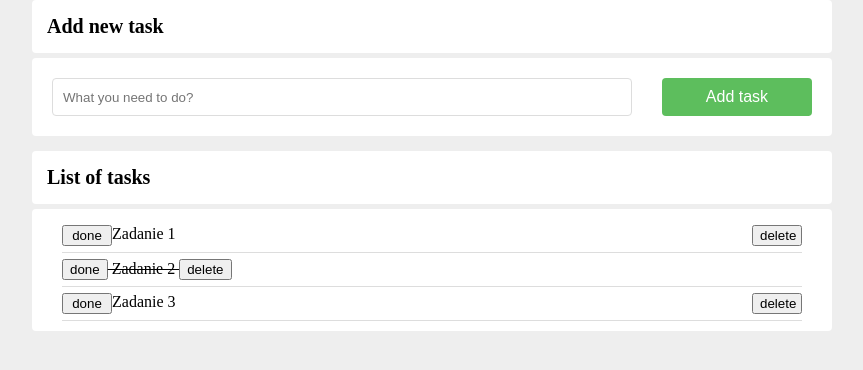
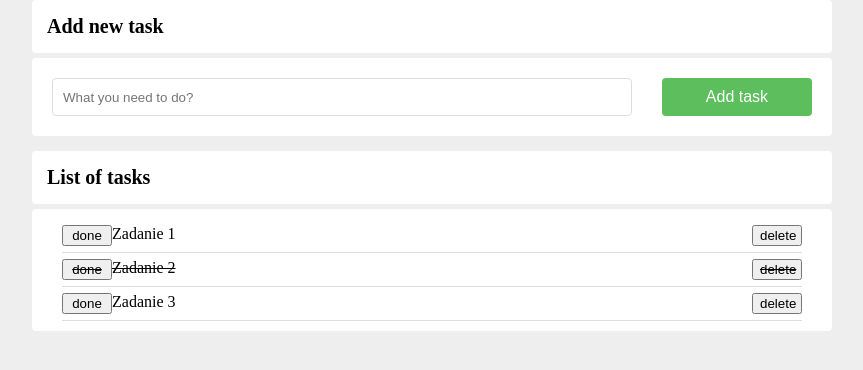
Before and after one commit to Jerszynski/to_do_list, a plain HTML site: page index.html in a window 1280 px wide. Shown: the part 258-628 px from the top of the page, without its empty margins (208-1071 px from the left). Drawn offline with Linux system fonts and the light colour scheme.

Commit message:
Update task__item--done with grid

```diff
--- a/css/form.css
+++ b/css/form.css
@@ -82,4 +82,7 @@
   text-decoration: line-through;
   border-bottom: 1px solid #ddd;
   padding: 6px 0;
+  display: grid;
+  grid-template-columns: 50px 1fr 50px;
+  justify-content: space-between;
 }
```
